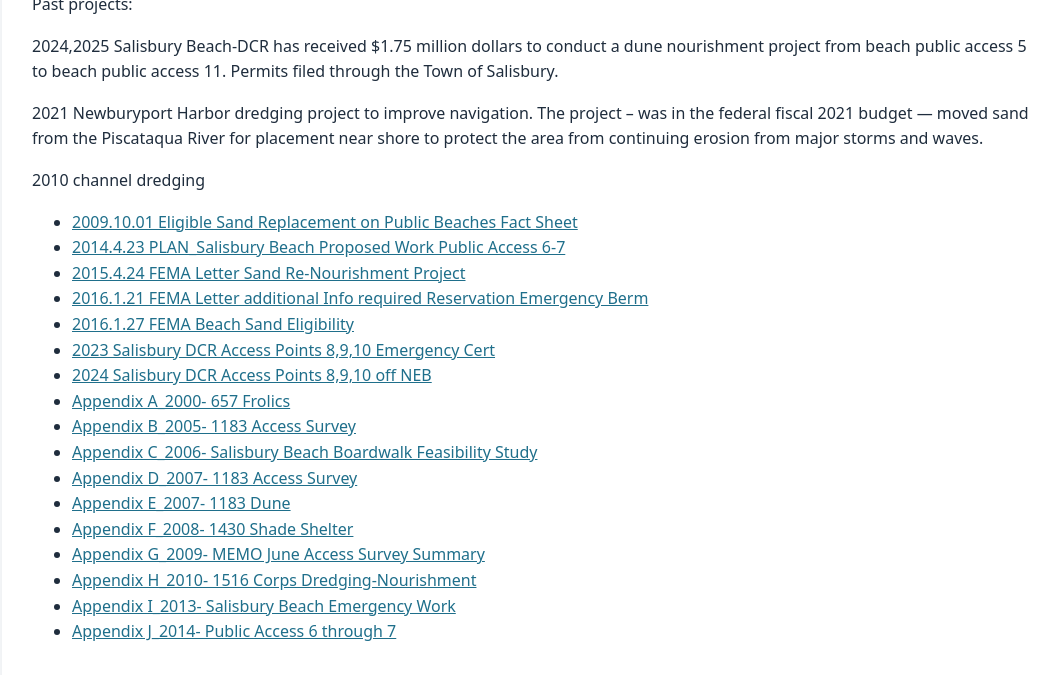
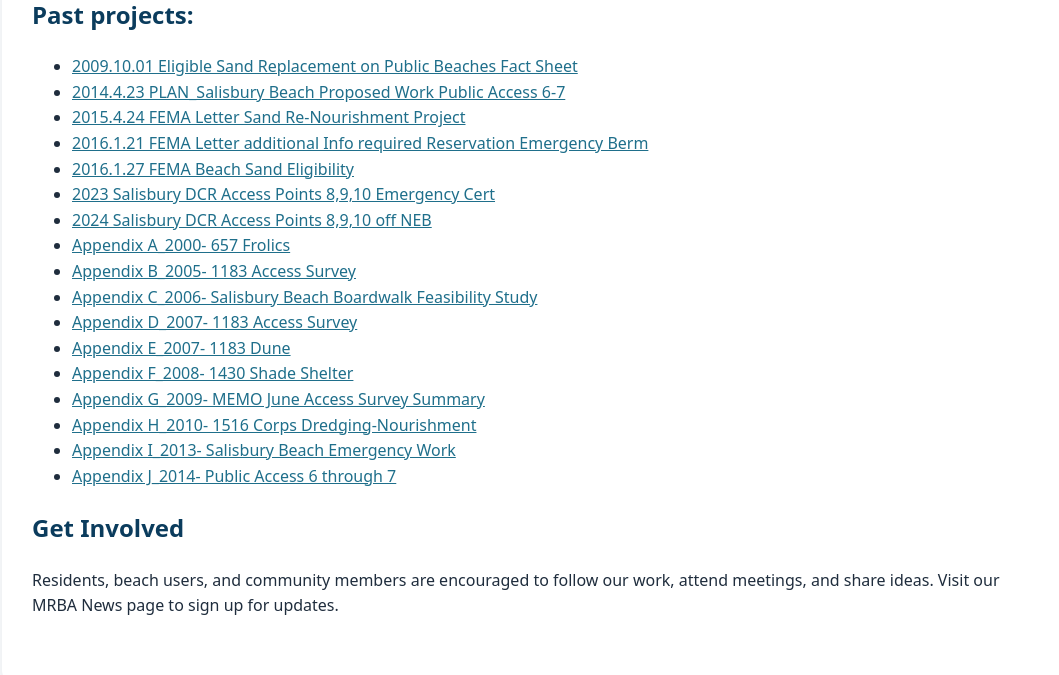
Before and after one commit to MAMRBAGOV/mamrba.gov, a Jekyll site: the page built from index.md, in a window 1280 px wide and 900 px high, scrolled down 1824 px, cut to the strip 225-900 px from the top of the window. Shown: the whole strip, without its empty margins (108-1167 px from the left). Built offline with Jekyll 4.4.1, drawn with Linux system fonts in a browser that asks for light colours.

Commit message:
Update index.md

```diff
--- a/index.md
+++ b/index.md
@@ -92,13 +92,8 @@ title: Page Title
 
 </div>
 
-Past projects:
+## Past projects:
 
-2024,2025 Salisbury Beach-DCR has received $1.75 million dollars to conduct a dune nourishment project from beach public access 5 to beach public access 11.  Permits filed through the Town of Salisbury.
-
-2021 Newburyport Harbor dredging project to improve navigation. The project – was in the federal fiscal 2021 budget — moved sand from the Piscataqua River for placement near shore to protect the area from continuing erosion from major storms and waves.
-
-2010 channel dredging
 - [2009.10.01 Eligible Sand Replacement on Public Beaches Fact Sheet](/assets/docs/2009.10.01 Eligible Sand Replacement on Public Beaches Fact Sheet.pdf)
 - [2014.4.23 PLAN_Salisbury Beach Proposed Work Public Access 6-7 ](/assets/docs/2014.4.23 PLAN_Salisbury Beach Proposed Work Public Access 6-7.pdf)
 - [2015.4.24 FEMA Letter Sand Re-Nourishment Project](/assets/docs/2015.4.24 FEMA Letter Sand Re-Nourishment Project.pdf)
```
